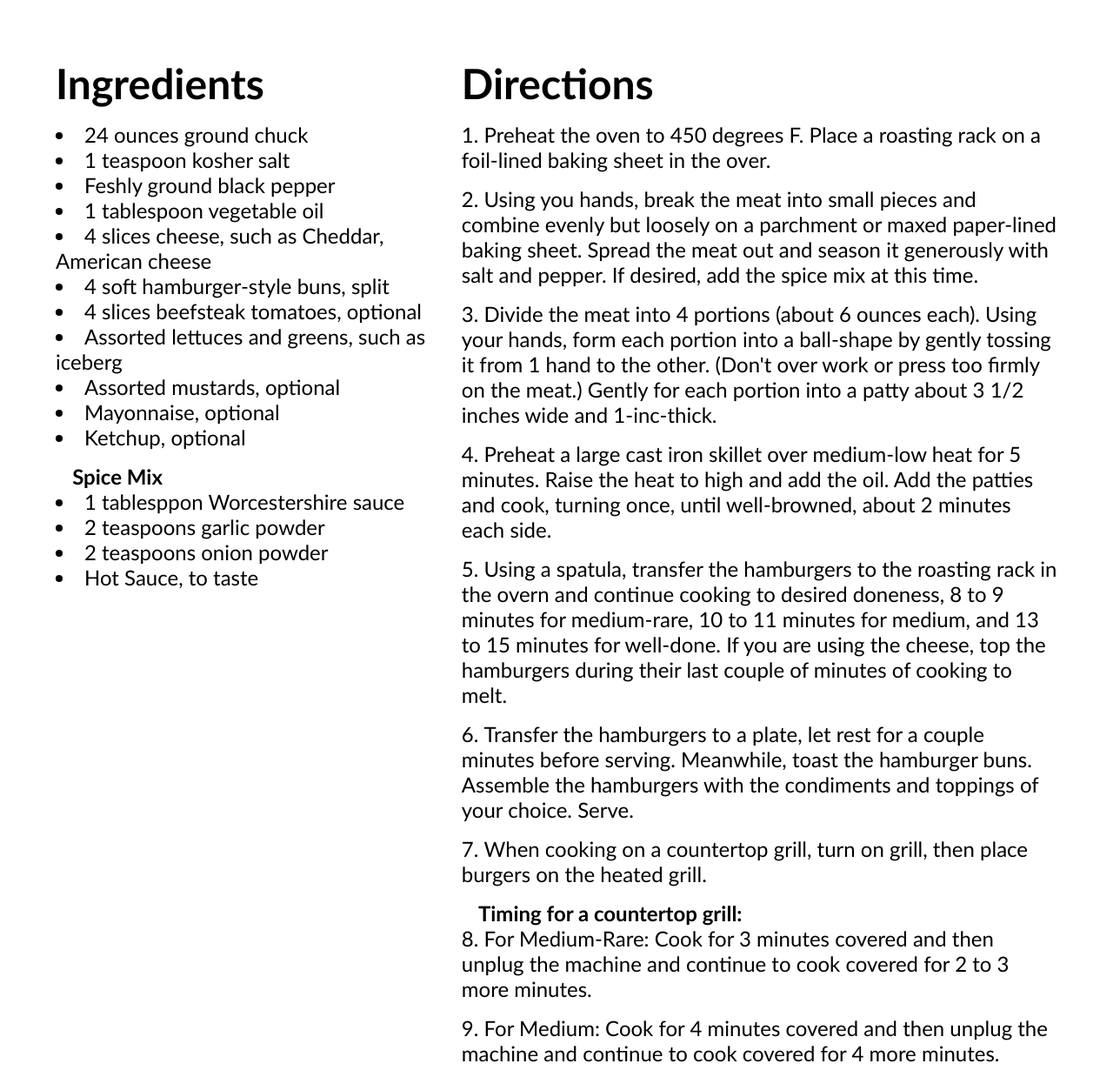
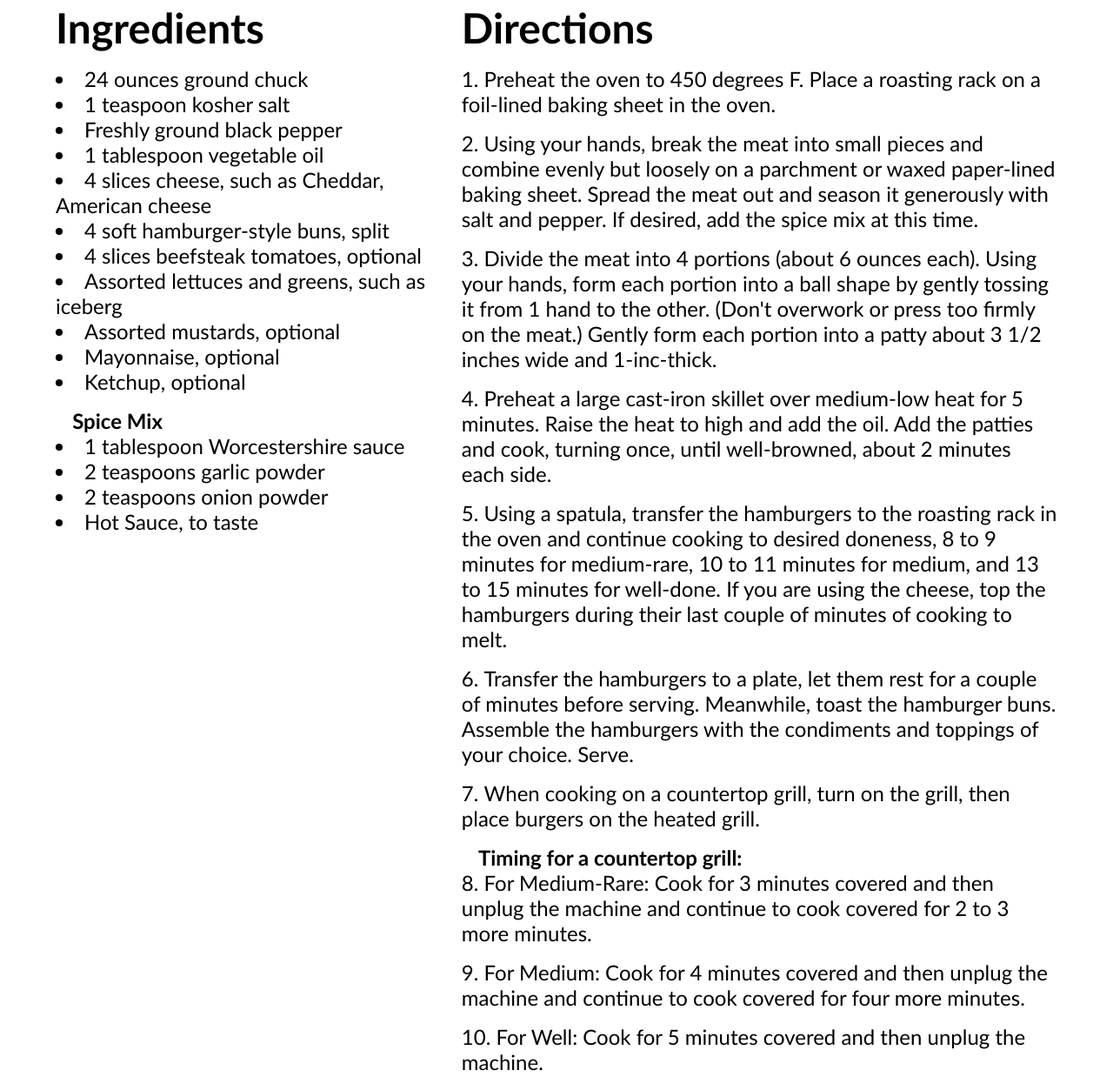
Before and after one commit to prestonevans/RY-PARIS, a plain HTML site: page recipe.html in a window 1280 px wide. Shown: the part 1634-2872 px from the top of the page at 87% size. Drawn offline with Linux system fonts and the light colour scheme.

Commit message:
fixed errors in text

```diff
--- a/css/style.css
+++ b/css/style.css
@@ -126,6 +126,7 @@ section h2 {
 }
 .noTop {
 	padding-top: 0;
+	padding-bottom: 0;
 }
 .quotes {
 	font-size: 2.5rem;
--- a/recipe.html
+++ b/recipe.html
@@ -64,7 +64,7 @@
             <div class="blue pad">
                 <p class="quotes">"No more dry, lackluster burgers. These are juicy, and spices can be easily added or
                     changed to suit anyone's taste. Baste frequently with your favorite barbeque sauce. If you find the
-                    meat mixture too mush, just add more bread crumbs until it forms patties that hold their shape."</p>
+                    meat mixture too much, just add more bread crumbs until it forms patties that hold their shape."</p>
             </div>
         </section>
         <section class="recipe">
@@ -73,7 +73,7 @@
                 <ul>
                     <li>24 ounces ground chuck</li>
                     <li>1 teaspoon kosher salt</li>
-                    <li>Feshly ground black pepper</li>
+                    <li>Freshly ground black pepper</li>
                     <li>1 tablespoon vegetable oil</li>
                     <li>4 slices cheese, such as Cheddar, American cheese</li>
                     <li>4 soft hamburger-style buns, split</li>
@@ -84,7 +84,7 @@
                     <li>Ketchup, optional</li>
                     <h4>Spice Mix</h4>
                     <ul>
-                        <li>1 tablesppon Worcestershire sauce</li>
+                        <li>1 tablespoon Worcestershire sauce</li>
                         <li>2 teaspoons garlic powder</li>
                         <li>2 teaspoons onion powder</li>
                         <li>Hot Sauce, to taste</li>
@@ -97,30 +97,32 @@
                 <h3>Directions</h3>
                 <ol>
                     <li>Preheat the oven to 450 degrees F. Place a roasting rack on a foil-lined baking sheet in the
-                        over.</li>
-                    <li>Using you hands, break the meat into small pieces and combine evenly but loosely on a parchment
-                        or maxed paper-lined baking sheet. Spread the meat out and season it generously with salt and
+                        oven.</li>
+                    <li>Using your hands, break the meat into small pieces and combine evenly but loosely on a parchment
+                        or waxed paper-lined baking sheet. Spread the meat out and season it generously with salt and
                         pepper. If desired, add the spice mix at this time.</li>
                     <li>Divide the meat into 4 portions (about 6 ounces each). Using your hands, form each portion into
-                        a ball-shape by gently tossing it from 1 hand to the other. (Don't over work or press too firmly
-                        on the meat.) Gently for each portion into a patty about 3 1/2 inches wide and 1-inc-thick.</li>
-                    <li>Preheat a large cast iron skillet over medium-low heat for 5 minutes. Raise the heat to high and
+                        a ball shape by gently tossing it from 1 hand to the other. (Don't overwork or press too firmly
+                        on the meat.) Gently form each portion into a patty about 3 1/2 inches wide and 1-inc-thick.
+                    </li>
+                    <li>Preheat a large cast-iron skillet over medium-low heat for 5 minutes. Raise the heat to high and
                         add the oil. Add the patties and cook, turning once, until well-browned, about 2 minutes each
                         side.</li>
-                    <li>Using a spatula, transfer the hamburgers to the roasting rack in the overn and continue cooking
+                    <li>Using a spatula, transfer the hamburgers to the roasting rack in the oven and continue cooking
                         to desired doneness, 8 to 9 minutes for medium-rare, 10 to 11 minutes for medium, and 13 to 15
                         minutes for well-done. If you are using the cheese, top the hamburgers during their last couple
                         of minutes of cooking to melt.</li>
-                    <li>Transfer the hamburgers to a plate, let rest for a couple minutes before serving. Meanwhile,
-                        toast the hamburger buns. Assemble the hamburgers with the condiments and toppings of your
-                        choice. Serve.</li>
-                    <li>When cooking on a countertop grill, turn on grill, then place burgers on the heated grill.</li>
+                    <li>Transfer the hamburgers to a plate, let them rest for a couple of minutes before serving.
+                        Meanwhile, toast the hamburger buns. Assemble the hamburgers with the condiments and toppings of
+                        your choice. Serve.</li>
+                    <li>When cooking on a countertop grill, turn on the grill, then place burgers on the heated grill.
+                    </li>
                     <h4>Timing for a countertop grill:</h4>
                     <li>For Medium-Rare: Cook for 3 minutes covered and then unplug the machine and continue to cook
                         covered for 2 to 3 more minutes.</li>
                     <li>For Medium: Cook for 4 minutes covered and then unplug the machine and continue to cook covered
-                        for 4 more minutes.</li>
-                    <li>For Well: Cook for 5 minutes covered and then unplug the machin</li>
+                        for four more minutes.</li>
+                    <li>For Well: Cook for 5 minutes covered and then unplug the machine.</li>
 
                 </ol>
             </div>
```
Also changed, not shown: index.html (+4 -4 lines).
